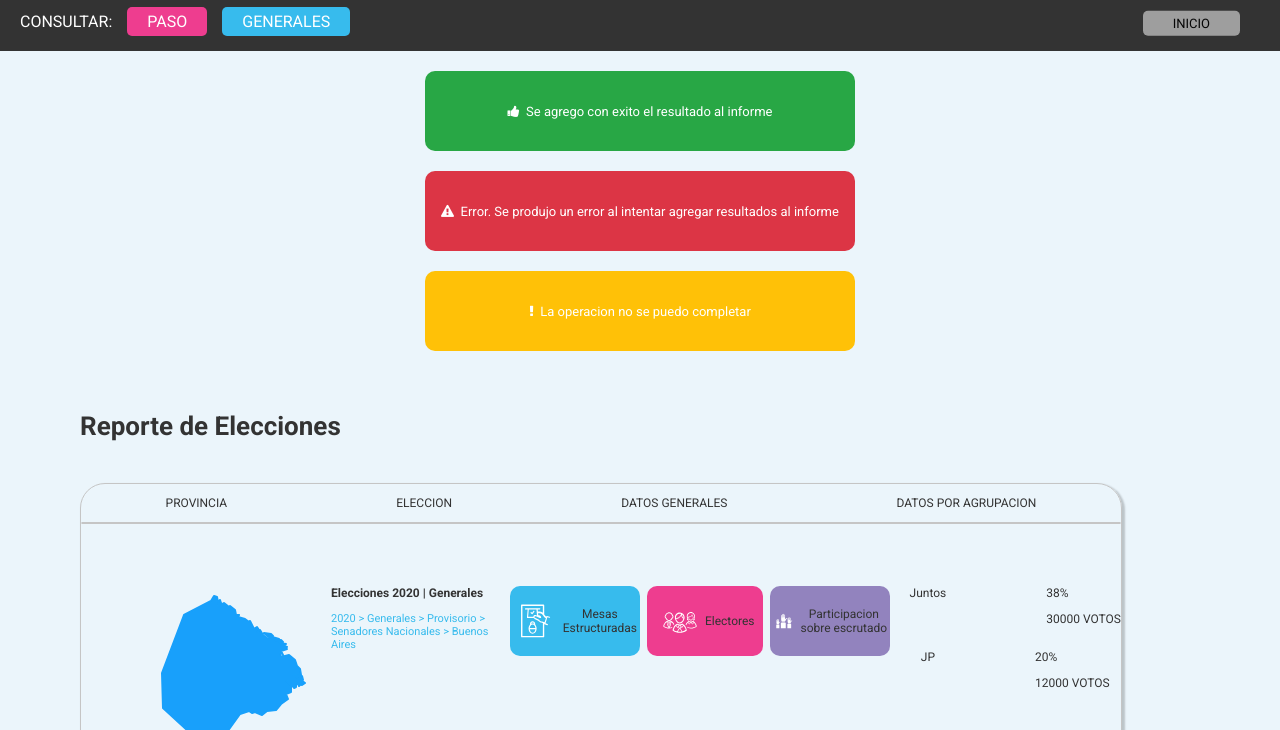
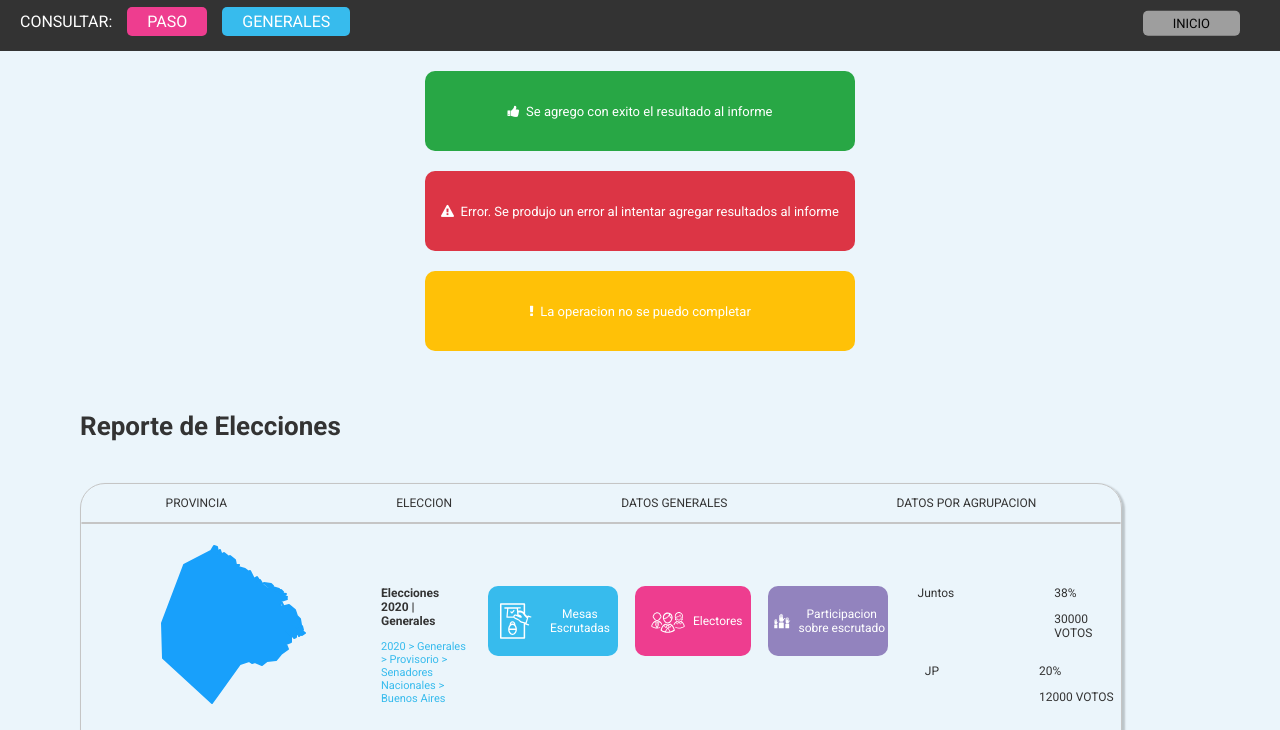
Before and after one commit to MaDelfina/-tup-lc2-votacion-app, a plain HTML site: page informes.html in a window 1280 px wide. Shown: the part 70-800 px from the top of the page. Drawn offline with Linux system fonts and the light colour scheme.

Commit message:
correciones

```diff
--- a/css/pages/informes.css
+++ b/css/pages/informes.css
@@ -119,11 +119,14 @@ hr {
     font-size: 12px;
     color: var(--textos);
     font-weight: bold;
+    padding-left: 50px;
+
 }
 
 .texto-path-chico {
     font-size: 11px;
     color: var(--celeste);
+    padding-left: 50px;
 }
 
 #recuadro-resumen-info {
@@ -131,7 +134,7 @@ hr {
     gap: 7px;
 }
 
-.mesas-estructuradas {
+.mesas-escrutadas {
     background-color: var(--celeste);
     border-radius: 10px;
     font-family: #FFF;
@@ -141,6 +144,9 @@ hr {
     width: 130px;
     text-align: center;
     align-items: center;
+    color: #FFF;
+    margin-right: 10px;
+
 }
 
 .electores {
@@ -153,6 +159,8 @@ hr {
     height: 70px;
     text-align: center;
     align-items: center;
+    color: #FFF;
+    margin-right: 10px;
 }
 
 .participacion-escrutado {
@@ -165,13 +173,26 @@ hr {
     width: 120px;
     text-align: center;
     align-items: center;
+    color: #FFF;
+    margin-right: 10px;
 }
 
 .juntos, .jp{
     display: flex;
     justify-content: center;
+
 }
 
 .porcentaje-votos{
     margin: 0px 0px 0px 100px;
 }
+
+#porcentaje-mesas-escrutada{
+    font-weight: bold;
+}
+
+
+
+.ciudad-autonoma-ba-as {
+    margin-top: -50px;
+}
--- a/informes.html
+++ b/informes.html
@@ -83,7 +83,7 @@
                     </div>
 
                     <div id="recuadro-resumen-info">
-                        <p class="mesas-estructuradas"><svg version="1.1" id="Capa_1" xmlns="http://www.w3.org/2000/svg"
+                        <p class="mesas-escrutadas"><svg version="1.1" id="Capa_1" xmlns="http://www.w3.org/2000/svg"
                                 xmlns:xlink="http://www.w3.org/1999/xlink" x="0px" y="0px" width="841.889px"
                                 height="595.281px" viewBox="0 0 841.889 595.281"
                                 enable-background="new 0 0 841.889 595.281" xml:space="preserve"
@@ -100,7 +100,10 @@
                                         d="M427.428,359.526c0-2.357,0-3.536,0-5.894c0,0,0,0,0-1.18l0,0l0,0c0-28.29-20.039-50.688-44.793-50.688 c-24.755,0-44.794,22.397-44.794,50.688l0,0l0,0c0,2.358,0,4.716,0,7.073c-14.145,16.503-23.575,40.078-23.575,67.189l0,0l0,0 c0,48.33,30.648,88.408,68.369,88.408c37.72,0,68.368-40.078,68.368-88.408l0,0l0,0 C451.003,399.604,441.573,376.029,427.428,359.526z M382.635,495.085c-23.576,0-43.615-25.933-47.151-57.76h94.302 C427.428,469.152,407.389,495.085,382.635,495.085z M406.21,344.202c-7.073-3.536-15.324-5.894-23.575-5.894 c-8.252,0-16.503,2.357-23.576,5.894c3.537-12.967,12.967-21.218,23.576-21.218C394.422,321.805,403.853,331.235,406.21,344.202z M382.635,358.347c23.575,0,43.614,24.754,47.15,57.76h-94.302C339.02,383.101,359.059,358.347,382.635,358.347z">
                                     </path>
                                 </g>
-                            </svg>Mesas Estructuradas</p>
+                            </svg>Mesas Escrutadas</p>
+
+
+
                         <p class="electores"><svg version="1.1" id="Layer_1" xmlns="http://www.w3.org/2000/svg"
                                 xmlns:xlink="http://www.w3.org/1999/xlink" x="0px" y="0px" width="841.889px"
                                 height="595.281px" viewBox="0 0 841.889 595.281"
@@ -189,6 +192,7 @@
                                                                             c-0.716-0.241-1.494,0.122-1.77,0.825c-7.668,19.584-24.892,39.284-45.772,39.284s-38.223-19.818-45.891-39.52
                                                                             c-0.238-0.571-0.797-0.944-1.416-0.944l0,0c-4.601,1.534-7.55-4.364-8.966-9.319c-2.595-10.027-1.18-14.864,0.473-17.105H180.521z">
                                 </path>
+
                             </svg> Electores</p>
                         <p class="participacion-escrutado"><svg version="1.1" id="Layer_1"
                                 xmlns="http://www.w3.org/2000/svg" xmlns:xlink="http://www.w3.org/1999/xlink" x="0px"
```
